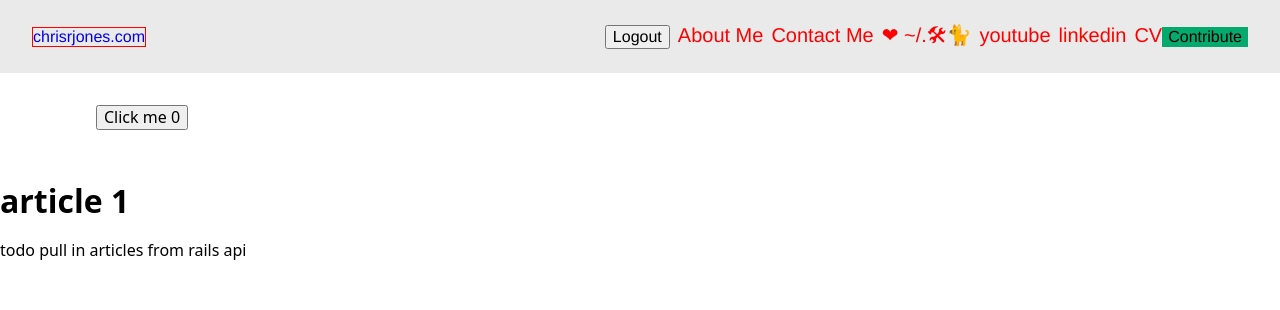
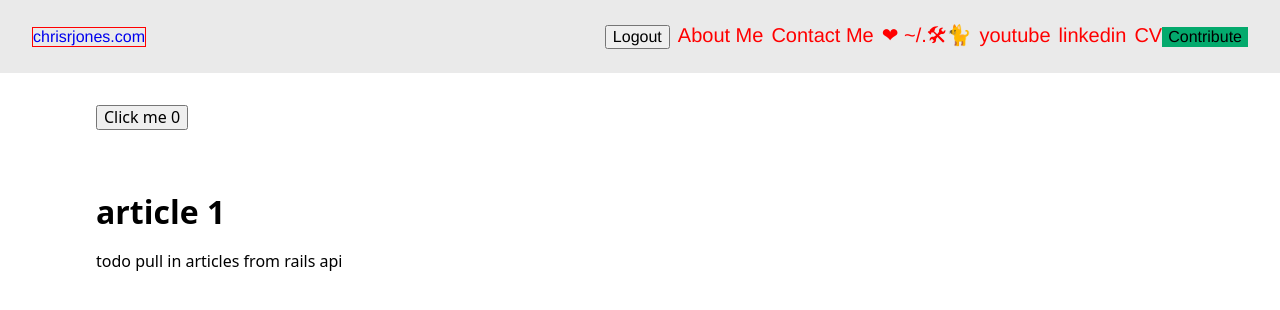
Before and after one commit to ipatch/chrisrjones_web, a React app in the folder frontends/my-react-starter/: page / in a window 1280 px wide. Shown: the top 310 px of the page. Built offline with nearby package versions, Linux system fonts and the light colour scheme.

Commit message:
add css container class for articles component #react #fe

```diff
--- a/frontends/my-react-starter/src/styles.css
+++ b/frontends/my-react-starter/src/styles.css
@@ -1,4 +1,8 @@
 .about-page-container {
+  margin: 2rem 6rem;
+}
+
+.articles-page-container {
   margin: 2rem 6rem;
 }
 
```
